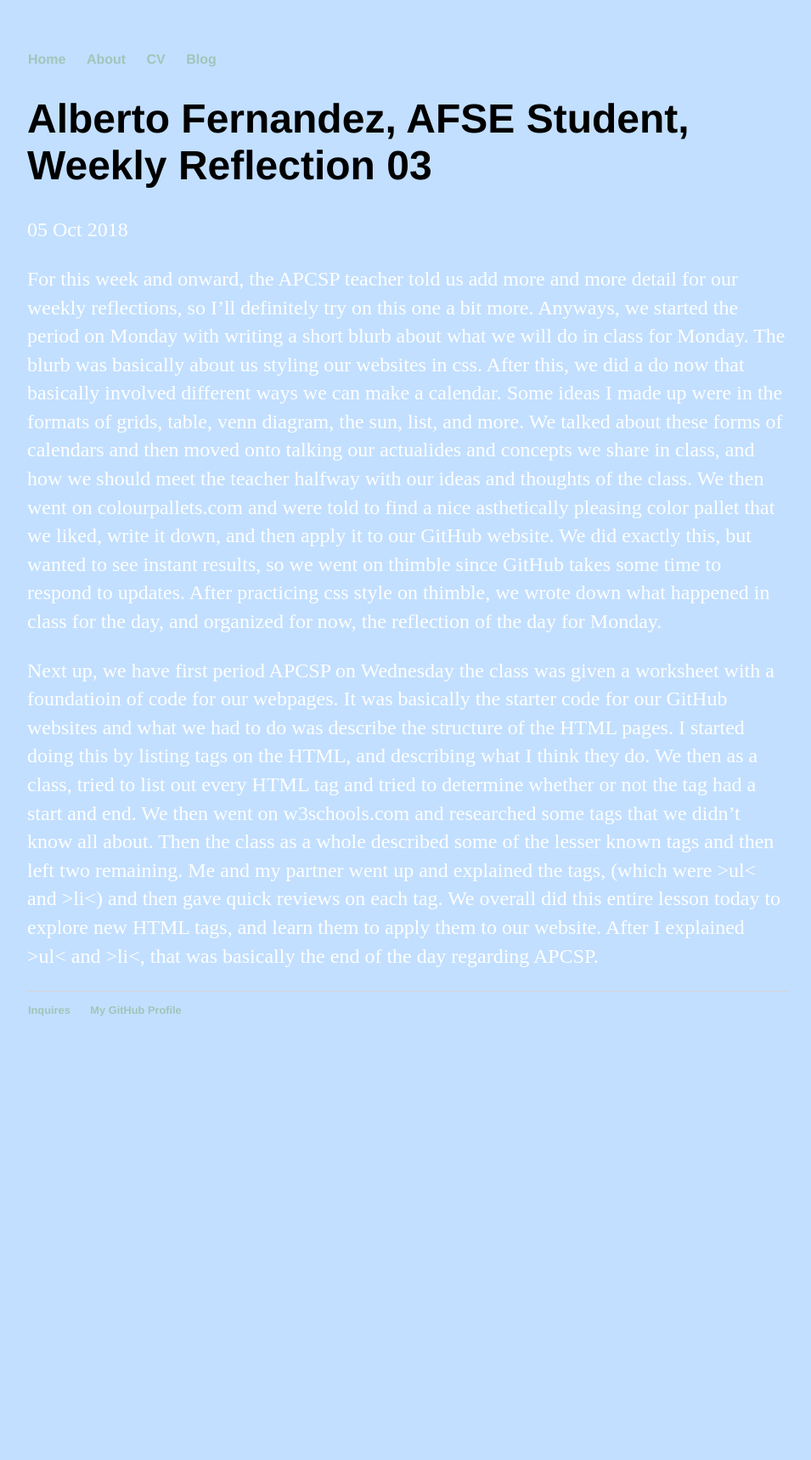
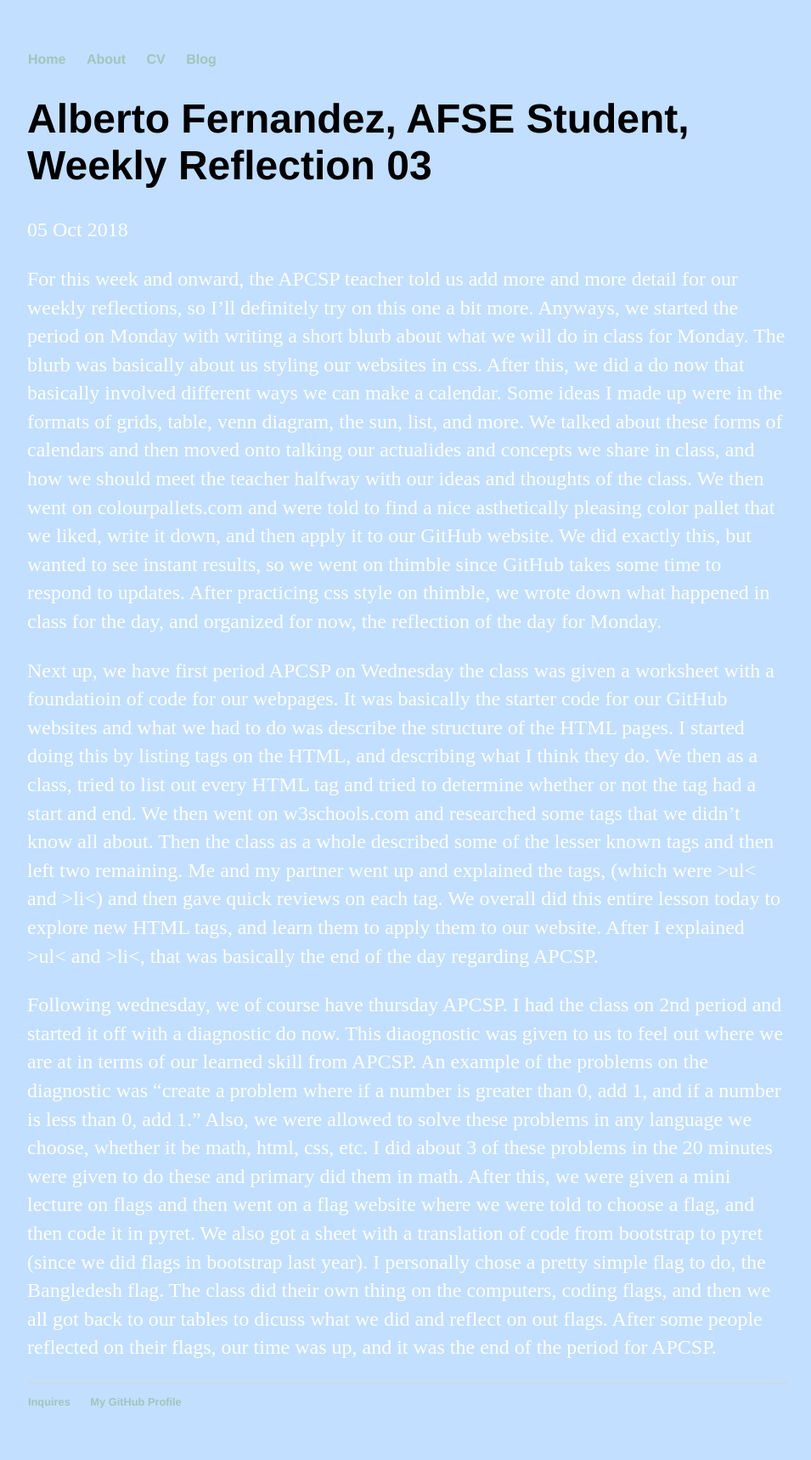
Before and after one commit to albertof4112/albertof4112.github.io, a Jekyll site: the page built from _posts/2018-10-05-weekly-reflection-03.md, in a window 1280 px wide. Shown: the whole page at 85% size, without its empty margins (160-1115 px from the left). Built offline with Jekyll 4.4.1, drawn with Linux system fonts in a browser that asks for light colours; before the commit the page ends 1257 px from its top, so only the background shows below that.

Commit message:
Update 2018-10-05-weekly-reflection-03.md

```diff
--- a/_posts/2018-10-05-weekly-reflection-03.md
+++ b/_posts/2018-10-05-weekly-reflection-03.md
@@ -16,3 +16,5 @@ wrote down what happened in class for the day, and organized for now, the reflec
 
 Next up, we have first period APCSP on Wednesday the class was given a worksheet with a foundatioin of code for our webpages. It was
 basically the starter code for our GitHub websites and what we had to do was describe the structure of the HTML pages. I started doing this by listing tags on the HTML, and describing what I think they do. We then as a class, tried to list out every HTML tag and tried to determine whether or not the tag had a start and end. We then went on w3schools.com and researched some tags that we didn't know all about. Then the class as a whole described some of the lesser known tags and then left two remaining. Me and my partner went up and explained the tags, (which were >ul< and >li<) and then gave quick reviews on each tag. We overall did this entire lesson today to explore new HTML tags, and learn them to apply them to our  website. After I explained >ul< and >li<, that was basically the end of the day regarding APCSP.
+
+Following wednesday, we of course have thursday APCSP. I had the class on 2nd period and started it off with a diagnostic do now. This diaognostic was given to us to feel out where we are at in terms of our learned skill from APCSP. An example of the problems on the diagnostic was "create a problem where if a number is greater than 0, add 1, and if a number is less than 0, add 1." Also, we were allowed to solve these problems in any language we choose, whether it be math, html, css, etc. I did about 3 of these problems in the 20 minutes were given to do these and primary did them in math. After this, we were given a mini lecture on flags and then went on a flag website where we were told to choose a flag, and then code it in pyret. We also got a sheet with a translation of code from bootstrap to pyret (since we did flags in bootstrap last year). I personally chose a pretty simple flag to do, the Bangledesh flag. The class did their own thing on the computers, coding flags, and then we all got back to our tables to dicuss what we did and reflect on out flags. After some people reflected on their flags, our time was up, and it was the end of the period for APCSP.
```
